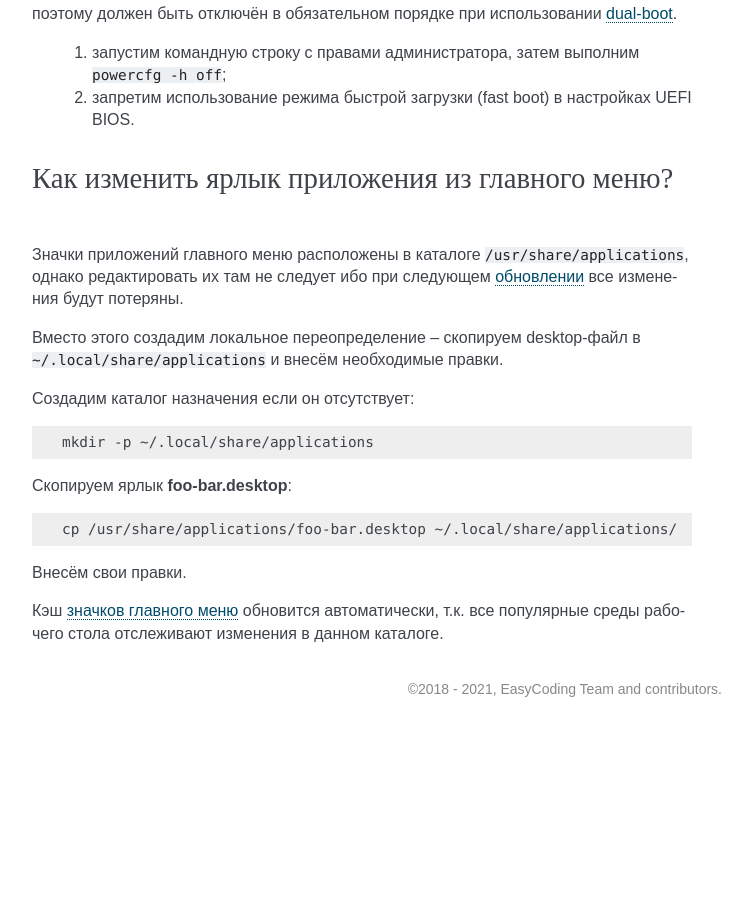
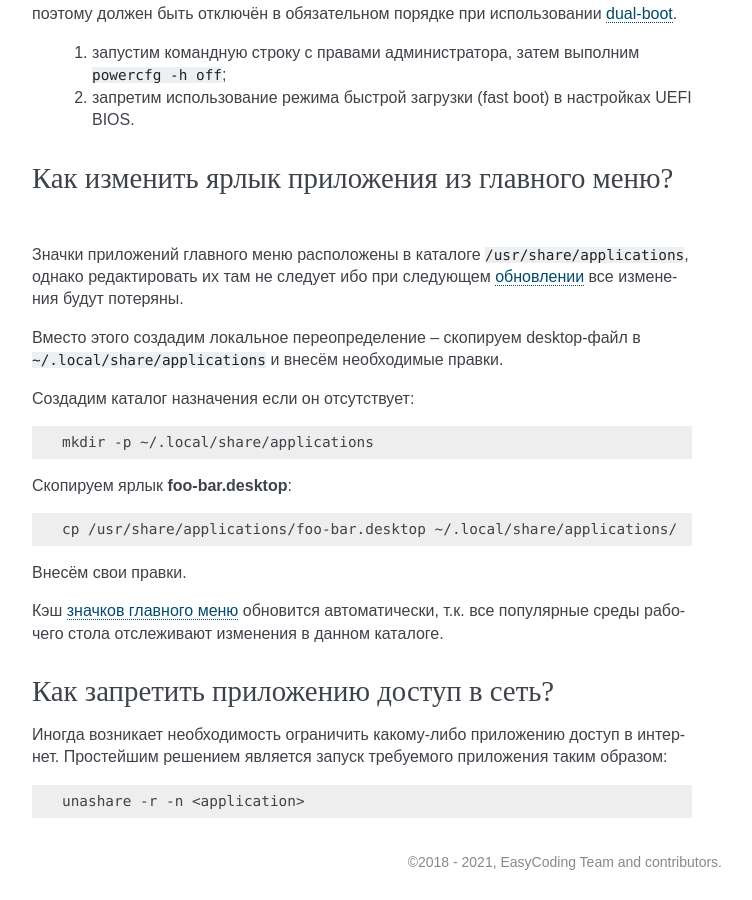
Before and after one commit to RussianFedora/FAQ, a Sphinx documentation site: the page built from source/using-system.rst, in a window 1280 px wide and 900 px high, scrolled down 16247 px. Shown: the whole window, without its empty margins (388-1140 px from the left). Built offline with Sphinx 7.4.7, drawn with Linux system fonts in a browser that asks for light colours; comment, search, counter and statistics services are not loaded; before the commit the page ends 16974 px from its top, so only the background shows below that; some of the changed text lies outside the part shown.

```diff
--- a/source/using-system.rst
+++ b/source/using-system.rst
@@ -969,3 +969,15 @@ KDE предоставляет особый PAM модуль для автома
 Внесём свои правки.
 
 Кэш :ref:`значков главного меню <kde-icons-refresh>` обновится автоматически, т.к. все популярные среды рабочего стола отслеживают изменения в данном каталоге.
+
+.. index:: network, internet, unshare
+.. _app_network_disable:
+
+Как запретить приложению доступ в сеть?
+========================================================================
+
+Иногда возникает необходимость ограничить какому-либо приложению доступ в интернет. Простейшим решением является запуск требуемого приложения таким образом:
+
+.. code-block:: text
+
+    unashare -r -n <application>
```
